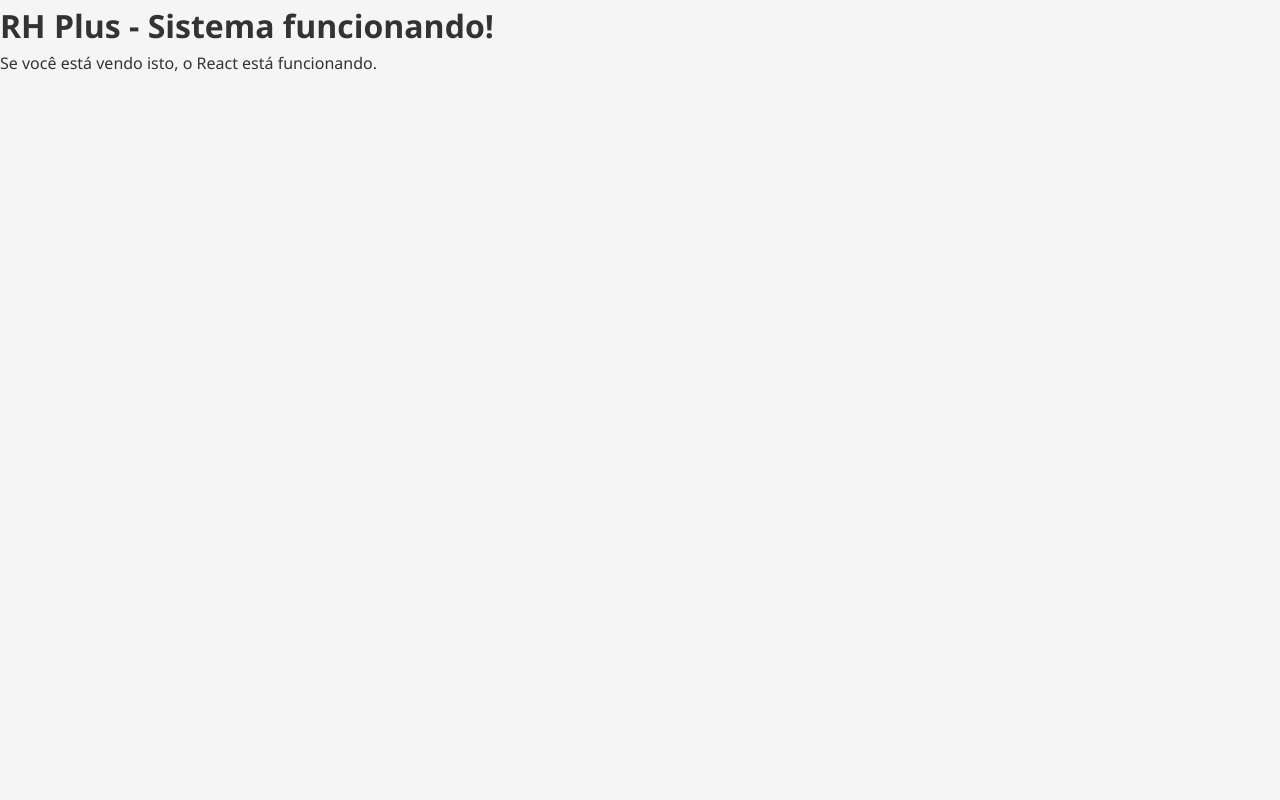
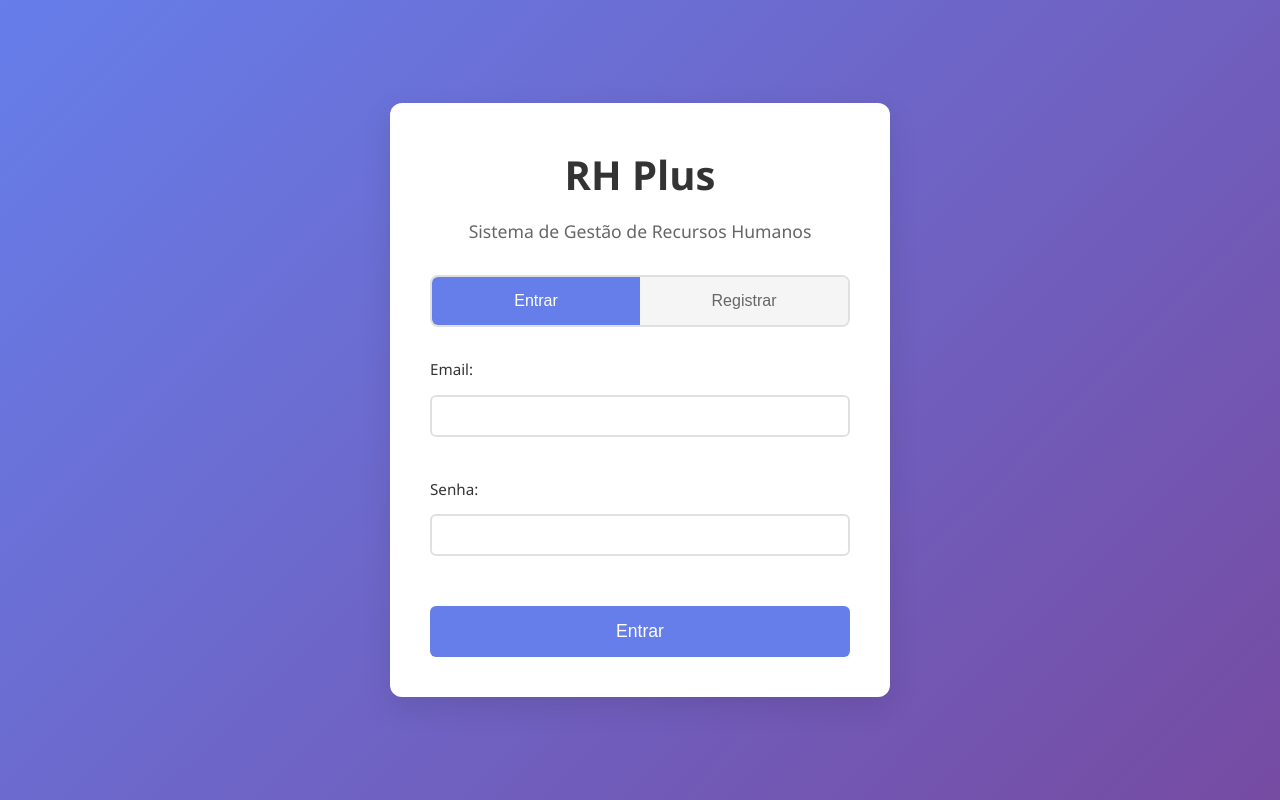
Before and after one commit to Samukajr/rh, a React (Create React App) app in the folder frontend/: page /login in a window 1280 px wide. Built offline with nearby package versions, Linux system fonts and the light colour scheme; no server answers.

Commit message:
Fix: Add routing to show Login page on startup

```diff
--- a/frontend/src/App.tsx
+++ b/frontend/src/App.tsx
@@ -1,11 +1,40 @@
-import React from 'react';
+import React, { useEffect, useState } from 'react';
+import { Routes, Route, Navigate } from 'react-router-dom';
+import Login from './pages/Login';
+import Dashboard from './pages/Dashboard';
+import Employees from './pages/Employees';
+import LeaveRequests from './pages/LeaveRequests';
+import MedicalCertificates from './pages/MedicalCertificates';
+import Payslips from './pages/Payslips';
+import TimeTracking from './pages/TimeTracking';
+import './App.css';
 
 function App() {
+  const [isAuthenticated, setIsAuthenticated] = useState(false);
+  const [loading, setLoading] = useState(true);
+
+  useEffect(() => {
+    // Verificar se tem token no localStorage
+    const token = localStorage.getItem('@RHPlus:token');
+    setIsAuthenticated(!!token);
+    setLoading(false);
+  }, []);
+
+  if (loading) {
+    return <div style={{ display: 'flex', alignItems: 'center', justifyContent: 'center', height: '100vh' }}>Carregando...</div>;
+  }
+
   return (
-    <div>
-      <h1>RH Plus - Sistema funcionando!</h1>
-      <p>Se você está vendo isto, o React está funcionando.</p>
-    </div>
+    <Routes>
+      <Route path="/login" element={<Login onLoginSuccess={() => setIsAuthenticated(true)} />} />
+      <Route path="/dashboard" element={isAuthenticated ? <Dashboard /> : <Navigate to="/login" />} />
+      <Route path="/employees" element={isAuthenticated ? <Employees /> : <Navigate to="/login" />} />
+      <Route path="/leave-requests" element={isAuthenticated ? <LeaveRequests /> : <Navigate to="/login" />} />
+      <Route path="/medical-certificates" element={isAuthenticated ? <MedicalCertificates /> : <Navigate to="/login" />} />
+      <Route path="/payslips" element={isAuthenticated ? <Payslips /> : <Navigate to="/login" />} />
+      <Route path="/time-tracking" element={isAuthenticated ? <TimeTracking /> : <Navigate to="/login" />} />
+      <Route path="/" element={isAuthenticated ? <Navigate to="/dashboard" /> : <Navigate to="/login" />} />
+    </Routes>
   );
 }
 
```
